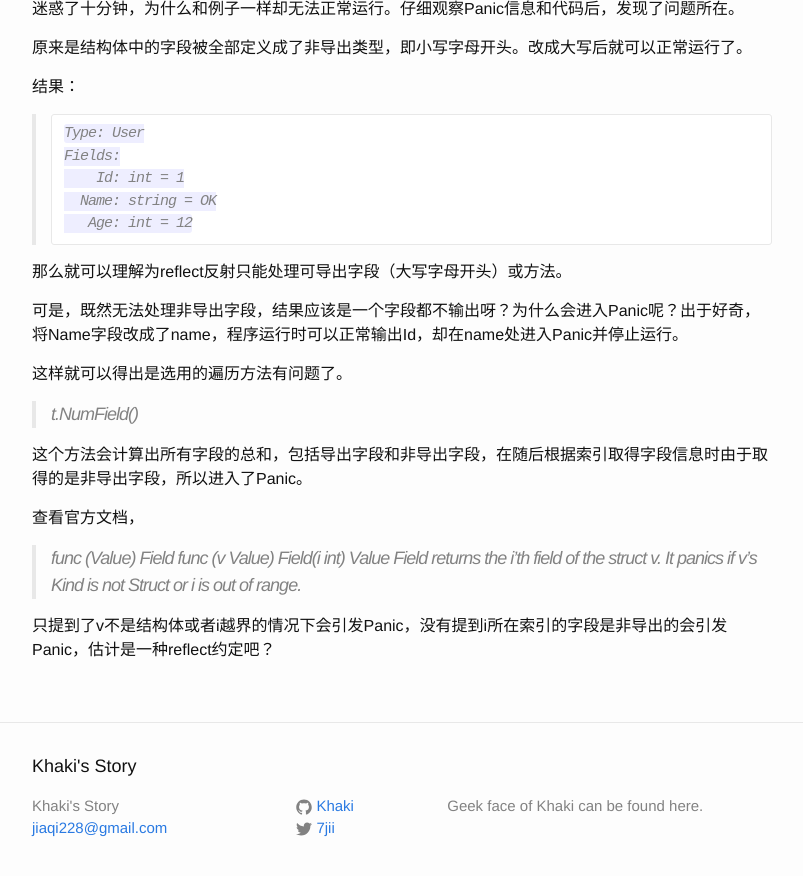
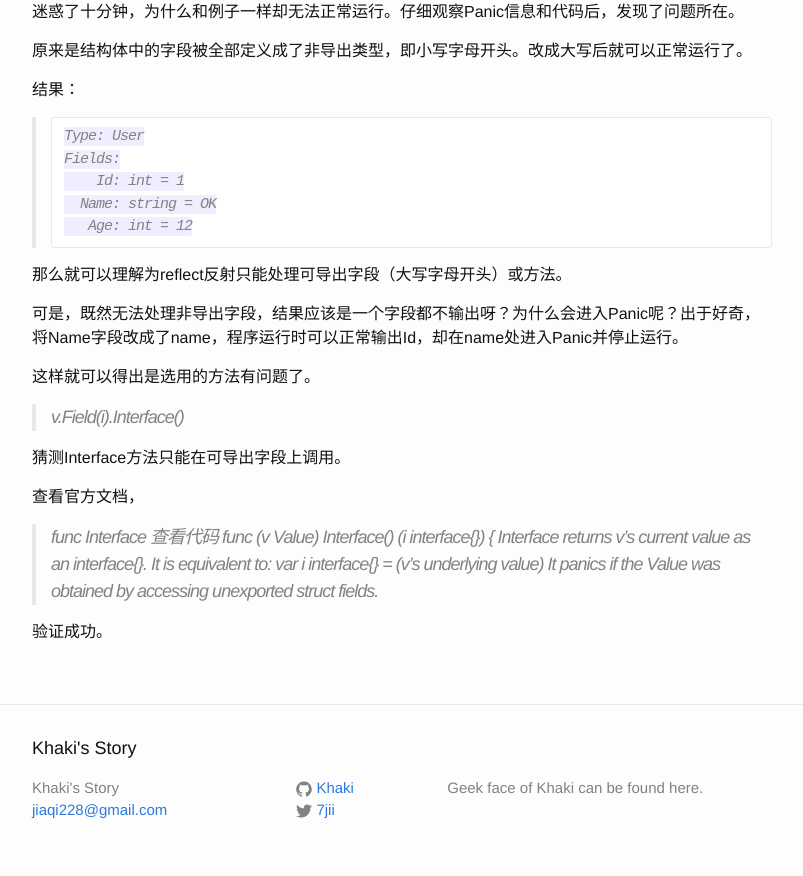
Before and after one commit to Khaki/khaki.github.io, a Jekyll site: the page built from _posts/2014-11-23-diary.md, in a window 1280 px wide and 900 px high, scrolled down 938 px. Shown: the top 876 px of the window, without its empty margins (238-1041 px from the left). Built offline with Jekyll 4.4.1, drawn with Linux system fonts in a browser that asks for light colours; some of the changed text lies outside the part shown.

Commit message:
update today's diary.

````diff
--- a/_posts/2014-11-23-diary.md
+++ b/_posts/2014-11-23-diary.md
@@ -1,6 +1,6 @@
 ---
 layout: post
-title:  "Go语言中的反射只能读取可导出字段或方法"
+title:  "Go语言中的反射与可导出字段或方法"
 date:   2014-11-23 16:15:00
 categories: diary
 ---
@@ -8,6 +8,7 @@ categories: diary
 今天学习到了Go语言中的反射机制，跟着做了个例子。
 
 ```
+
 type User struct {
 	id   int
 	name string
@@ -32,6 +33,7 @@ func Info(o interface{}) {
 		fmt.Printf("%6s: %v = %v\n", f.Name, f.Type, val)
 	}
 }
+
 ```
 
 运行后抛出运行时Panic：
@@ -55,16 +57,18 @@ func Info(o interface{}) {
 
 可是，既然无法处理非导出字段，结果应该是一个字段都不输出呀？为什么会进入Panic呢？出于好奇，将Name字段改成了name，程序运行时可以正常输出Id，却在name处进入Panic并停止运行。
 
-这样就可以得出是选用的遍历方法有问题了。
+这样就可以得出是选用的方法有问题了。
 
-> t.NumField()
+> v.Field(i).Interface()
 
-这个方法会计算出所有字段的总和，包括导出字段和非导出字段，在随后根据索引取得字段信息时由于取得的是非导出字段，所以进入了Panic。
+猜测Interface方法只能在可导出字段上调用。
 
 查看官方文档，
 
-> func (Value) Field
-func (v Value) Field(i int) Value
-Field returns the i'th field of the struct v. It panics if v's Kind is not Struct or i is out of range.
+> func Interface  查看代码
+func (v Value) Interface() (i interface{}) {
+Interface returns v's current value as an interface{}. It is equivalent to:
+var i interface{} = (v's underlying value)
+It panics if the Value was obtained by accessing unexported struct fields.
 
-只提到了v不是结构体或者i越界的情况下会引发Panic，没有提到i所在索引的字段是非导出的会引发Panic，估计是一种reflect约定吧？
+验证成功。
````
